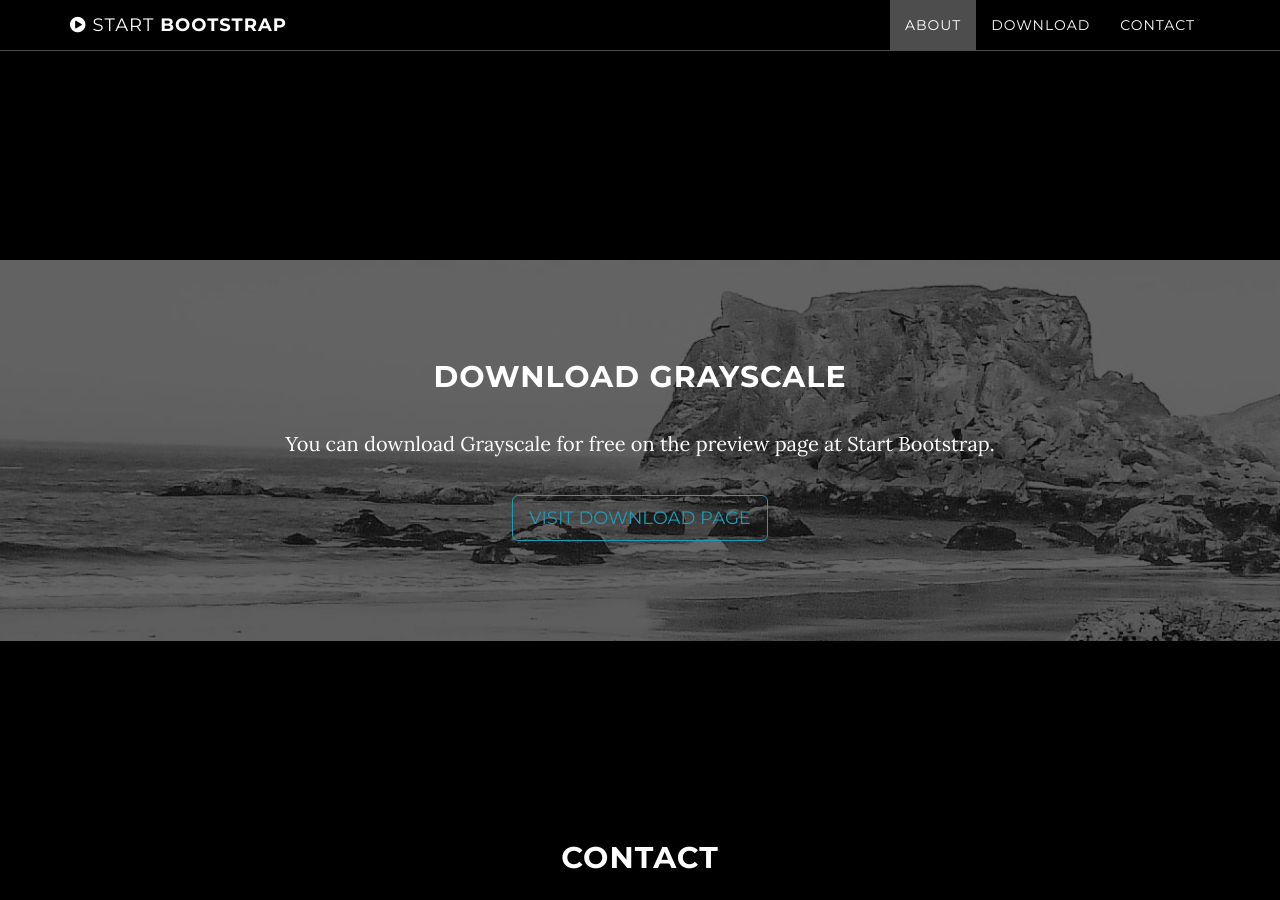
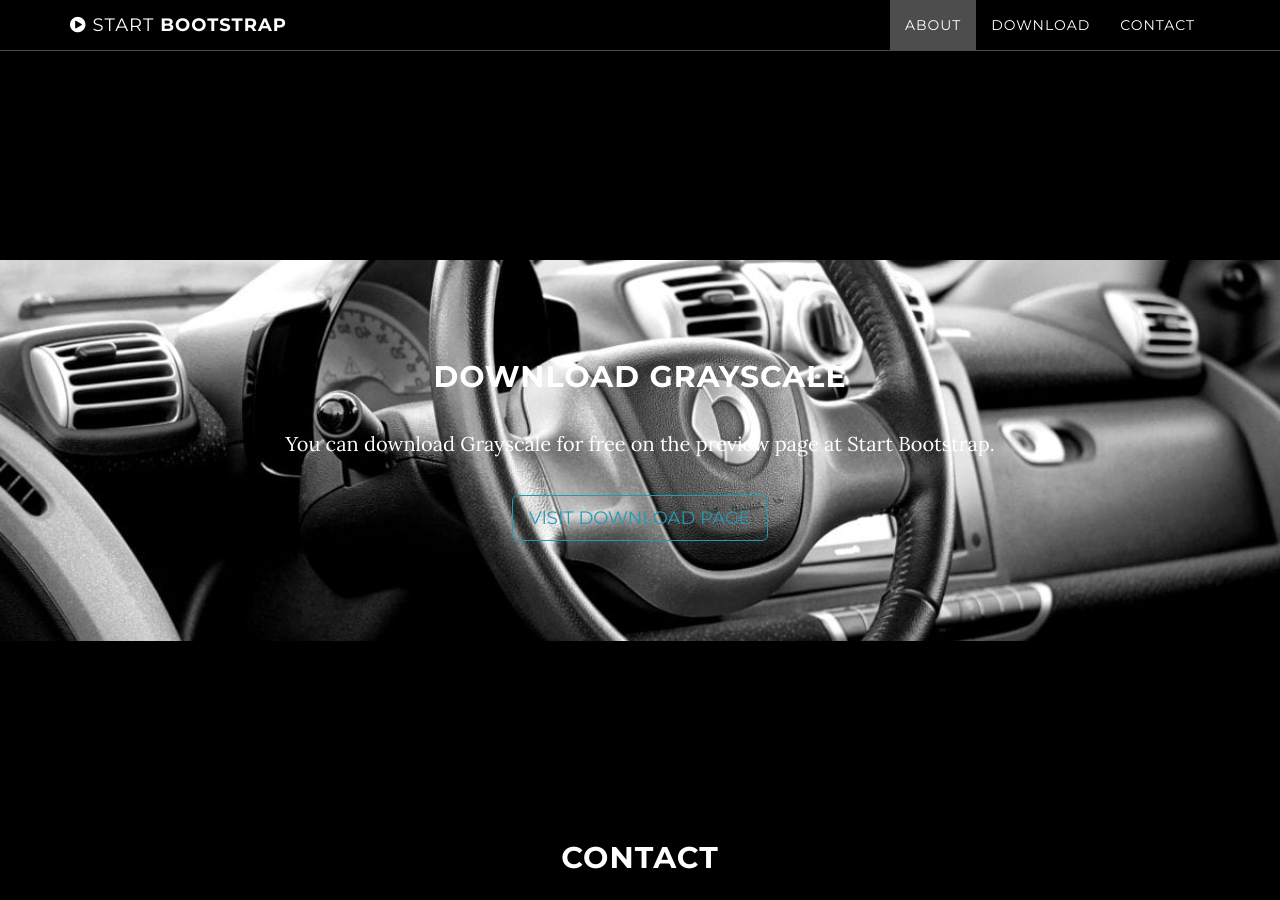
Before and after one commit to Silverado5300/RileyAuto, a Jekyll site: the page built from index.html, in a window 1280 px wide and 900 px high, scrolled down 1408 px. Built offline with Jekyll 4.4.1, drawn with Linux system fonts in a browser that asks for light colours.

Commit message:
Update grayscale.css

```diff
--- a/_includes/css/grayscale.css
+++ b/_includes/css/grayscale.css
@@ -256,7 +256,7 @@ a:focus {
     width: 100%;
     padding: 50px 0;
     color: #fff;
-    background: url(/img/downloads-bg.jpg) no-repeat center center scroll;
+    background: url(/img/dashboard.jpg) no-repeat center center scroll;
     background-color: {{ site.color.primary-dark }};
     -webkit-background-size: cover;
     -moz-background-size: cover;
```
